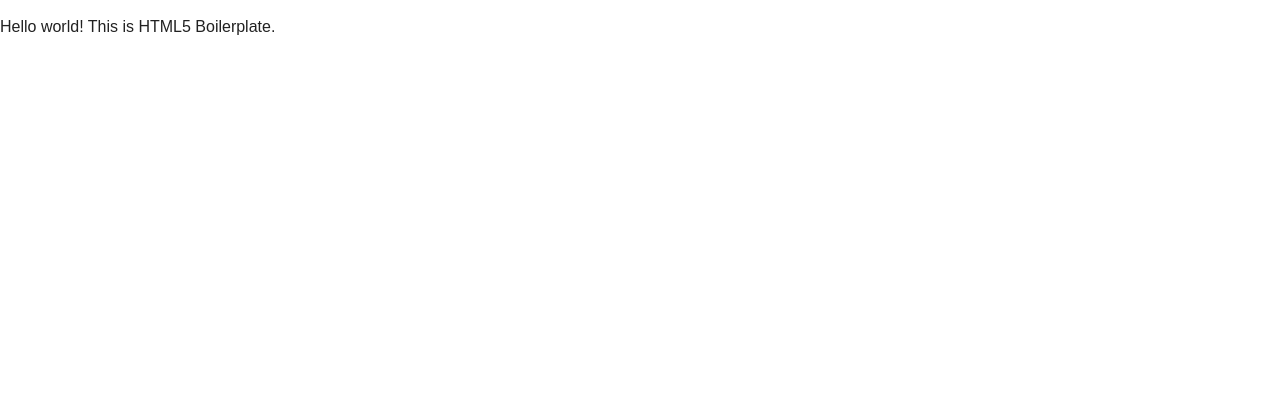
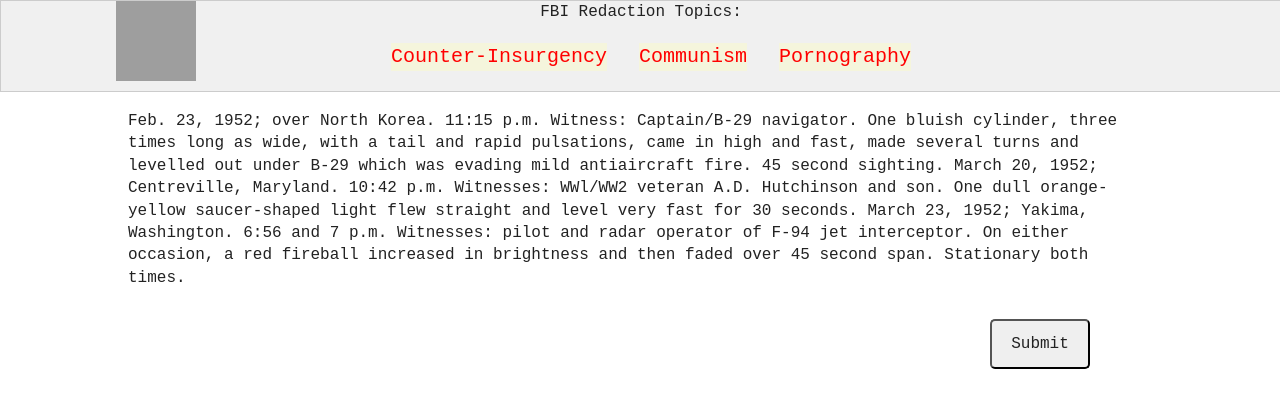
Before and after one commit to 1gb/ids, a plain HTML site: page index.html in a window 1280 px wide. Drawn offline with nearby package versions, Linux system fonts and the light colour scheme; grey boxes are pictures that could not be loaded.

Commit message:
what I've got so far

```diff
--- a/css/main.css
+++ b/css/main.css
@@ -96,16 +96,66 @@ textarea {
    ========================================================================== */
 
 
+   body {
+     font-family: 'Source Code Pro', monospace;
+   }
 
+   .header {
+       width:100%;
+       position:fixed;
+       top:0px;
+       left: 0px;
+       height:90px;
+       background:#F0F0F0;
+       border:1px solid #ccc;
+       width:100%;
+       margin:0px auto;
+   }
 
+   .fbiLogo img {
+     position: fixed;
+     left: 116px;
+     width: 80px;
+     height: 80px;
+   }
 
+   .fbiTitle {
+     text-align: center;
+   }
 
+   .content {
+     width: 80%;
+     margin: 0 auto;
+     margin-bottom: 30px;
+     margin-top: 110px;
+   }
 
+   .topicContainer {
+     text-align: center;
+     margin-top: 20px;
+     font-size: 20px;
+   }
 
+   .topic {
+     display: inline-block;
+     margin-left: 20px;
+     color: red;
+     background-color: beige;
+   }
 
+   .redacted {
+     color: black;
+     background-color: black;
+   }
 
-
-
+   button {
+     position: absolute;
+     right: 190px;
+     width: 100px;
+     height: 50px;
+     margin-bottom: 30px;
+     border-radius: 5px;
+   }
 
 
 
--- a/index.html
+++ b/index.html
@@ -15,8 +15,27 @@
             <p class="browserupgrade">You are using an <strong>outdated</strong> browser. Please <a href="http://browsehappy.com/">upgrade your browser</a> to improve your experience.</p>
         <![endif]-->
 
-        <!-- Add your site or application content here -->
-        <p>Hello world! This is HTML5 Boilerplate.</p>
+        <link href="https://fonts.googleapis.com/css?family=Montserrat:400,700" rel="stylesheet">
+
+        <body>
+
+        <div class="header">
+          <div class="fbiLogo"><img src="http://freevectorlogo.net/wp-content/uploads/2012/12/fbi-seal-logo-vector.png"></div>
+              <div class="fbiTitle">FBI Redaction Topics:</div>
+          <div class="topicContainer">
+            <div class="topic t1">Counter-Insurgency</div>
+            <div class="topic t2">Communism</div>
+            <div class="topic t3">Pornography</div>
+          </div>
+        </div>
+
+        <div class="content">
+        </div>
+
+
+        <button type="button" class="btn submitButton">Submit</button>
+
+        </body>
 
         <script src="https://code.jquery.com/jquery-1.12.0.min.js"></script>
         <script>window.jQuery || document.write('<script src="js/vendor/jquery-1.12.0.min.js"><\/script>')</script>
--- a/js/main.js
+++ b/js/main.js
@@ -0,0 +1,37 @@
+// click a word to apply redaction styling
+
+$(document).ready(function() {
+
+  var assignment1 = {
+    article: ' <strong> Feb. 23, 1952; over North Korea. 11:15 p.m. </strong> Witness: Captain/B-29 navigator. One bluish cylinder, three times long as wide, with a tail and rapid pulsations, came in high and fast, made several turns and levelled out under B-29 which was evading mild antiaircraft fire.  45 second sighting. <br> <br> March 20, 1952; Centreville, Maryland.  10:42 p.m. Witnesses: WWl/WW2 veteran A.D. Hutchinson and son.  One dull orange-yellow saucer-shaped light flew straight and level very fast for 30 seconds. <br> <br> March 23, 1952; Yakima, Washington. 6:56 and 7 p.m. Witnesses:  pilot and radar operator of F-94 jet interceptor. On either occasion, a red fireball increased in brightness and then faded over 45 second span.  Stationary both times.',
+  assignment1topics: {
+    topic1: 'Communism',
+    topic2: 'UFOs',
+    topic3: 'Time Travel'
+  }
+ }
+
+//   $('.content').html(assignment1.article);
+
+  // var bodyText = assignment1.article;
+//   var textArray = bodyText.split(" ");
+  // $('.content').empty();
+
+  var textArray = (assignment1.article).split(" ");
+
+  for (i = 0; i < textArray.length; i++) {
+    if (textArray[i].charAt(0) !== '<' ) {
+      $('.content').append('<span class="item' + i + '">' + textArray[i] + '</span> ');
+      console.log('<span class="item' + i + '">' + textArray[i] + '</span> ')
+    } else {
+      console.log(textArray[i]);
+      $('.context').append(textArray[i]);
+    }
+  }
+
+  $('span').click(function() {
+    var theClass = this.className;
+    console.log(theClass);
+    $('.' + theClass).addClass('redacted');
+  });
+});
```
